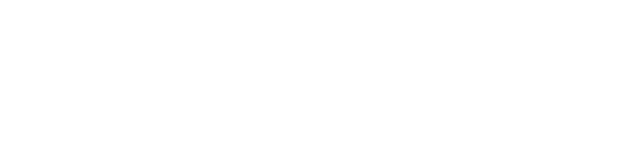
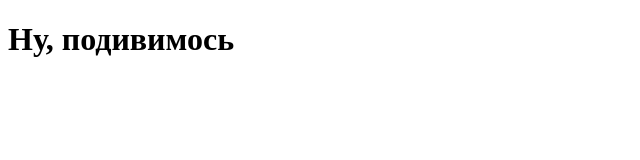
Before and after one commit to Scherbatyuk/Genius, a plain HTML site: page index.html in a window 1280 px wide. Shown: the whole page, without its empty margins (0-640 px from the left). Drawn offline with Linux system fonts and the light colour scheme.

Commit message:
Add title to index.html

```diff
--- a/index.html
+++ b/index.html
@@ -5,5 +5,7 @@
     <meta name="viewport" content="width=device-width, initial-scale=1.0" />
     <title>Document</title>
   </head>
-  <body></body>
+  <body>
+    <h1>Ну, подивимось</h1>
+  </body>
 </html>
```
